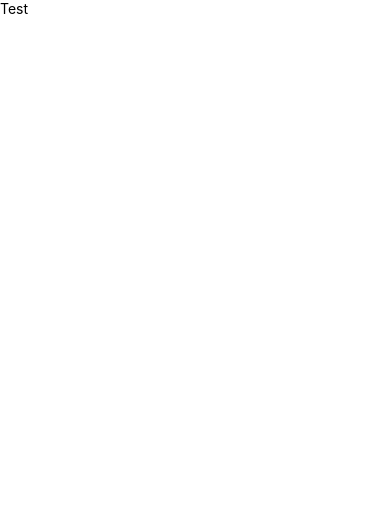
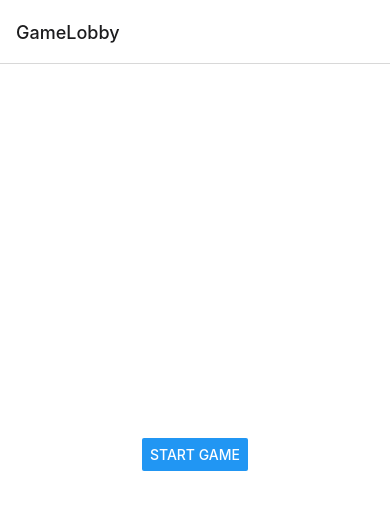
Before and after one commit to trkgrn/falling-letters-mobileapp, a React Native app: screen / in a window 390 px wide. Shown: the top 510 px of the page. Built offline with nearby package versions, Linux system fonts and the light colour scheme.

Commit message:
react navigation integrated

```diff
--- a/src/App.tsx
+++ b/src/App.tsx
@@ -1,13 +1,24 @@
-import { StyleSheet, Text, View } from "react-native";
 import React from "react";
+import { NavigationContainer } from "@react-navigation/native";
+import { createNativeStackNavigator } from '@react-navigation/native-stack';
+import routes from "./config/routes";
+import { StyleSheet } from "react-native";
+
+const Stack = createNativeStackNavigator();
 
 const App = () => {
 
 
   return (
-    <View>
-      <Text>Test</Text>
-    </View>
+    <NavigationContainer>
+      <Stack.Navigator initialRouteName="GameLobby">
+        {routes.map((route, index) => (
+          <Stack.Screen key={index} name={route.name}>
+            {(props) => <route.component nameProp={route.name} {...props} />}
+          </Stack.Screen>
+        ))}
+      </Stack.Navigator>
+    </NavigationContainer>
 
   );
 };
--- /dev/null
+++ b/src/components/GameLobby/GameLobby.style.tsx
@@ -0,0 +1,10 @@
+import { StyleSheet } from "react-native";
+
+export default StyleSheet.create({
+  container: {
+    flex: 1,
+    backgroundColor: "#fff",
+    alignItems: "center",
+    justifyContent: "center",
+  }
+});
--- /dev/null
+++ b/src/components/GameLobby/GameLobby.tsx
@@ -0,0 +1,18 @@
+import { IStackScreenProps } from "../../props/StackScreenProp";
+import React from "react";
+import { Button, View } from "react-native";
+import styles from "./GameLobby.style";
+
+const GameLobby: React.FunctionComponent<IStackScreenProps> = (props) => {
+  const [navigation, route, nameProp] = [props.navigation, props.route, props.nameProp];
+
+  return (
+    <View style={styles.container}>
+      <Button title={"Start Game"} onPress={() => {
+        navigation.navigate("GameScreen");
+      }} />
+    </View>
+  );
+}
+
+export default GameLobby;
--- /dev/null
+++ b/src/components/GameLobby/index.js
@@ -0,0 +1 @@
+export default './GameLobby';
--- /dev/null
+++ b/src/components/GameScreen/GameScreen.style.tsx
@@ -0,0 +1,7 @@
+import { StyleSheet } from "react-native";
+
+export default StyleSheet.create({
+  container: {
+    flex: 1,
+  }
+});
--- /dev/null
+++ b/src/components/GameScreen/GameScreen.tsx
@@ -0,0 +1,14 @@
+import React from "react";
+import styles from "./GameScreen.style";
+import { Text, View } from "react-native";
+
+const GameScreen = () => {
+
+  return (
+    <View style={styles.container}>
+      <Text>GameScreen</Text>
+    </View>
+  );
+}
+
+export default GameScreen;
--- /dev/null
+++ b/src/components/GameScreen/index.js
@@ -0,0 +1 @@
+export default './GameScreen';
--- /dev/null
+++ b/src/config/routes.ts
@@ -0,0 +1,16 @@
+import { IRouteProps } from "../props/RouteProp";
+import GameLobby from "../components/GameLobby/GameLobby";
+import GameScreen from "../components/GameScreen/GameScreen";
+
+const routes: IRouteProps[] = [
+  {
+    name: "GameLobby",
+    component: GameLobby,
+  },
+  {
+    name: "GameScreen",
+    component: GameScreen
+  }
+];
+
+export default routes;
--- /dev/null
+++ b/src/props/RouteProp.ts
@@ -0,0 +1,7 @@
+import { IStackScreenProps } from "./StackScreenProp";
+import React from "react";
+
+export interface IRouteProps {
+  component: React.FunctionComponent<IStackScreenProps>;
+  name: string;
+}
--- /dev/null
+++ b/src/props/StackScreenProp.ts
@@ -0,0 +1,7 @@
+import { ParamListBase, RouteProp } from "@react-navigation/native";
+import { StackNavigationProp } from "@react-navigation/stack";
+export interface IStackScreenProps{
+  nameProp: string;
+  navigation: StackNavigationProp<any>;
+  route: RouteProp<ParamListBase,any>;
+}
```
